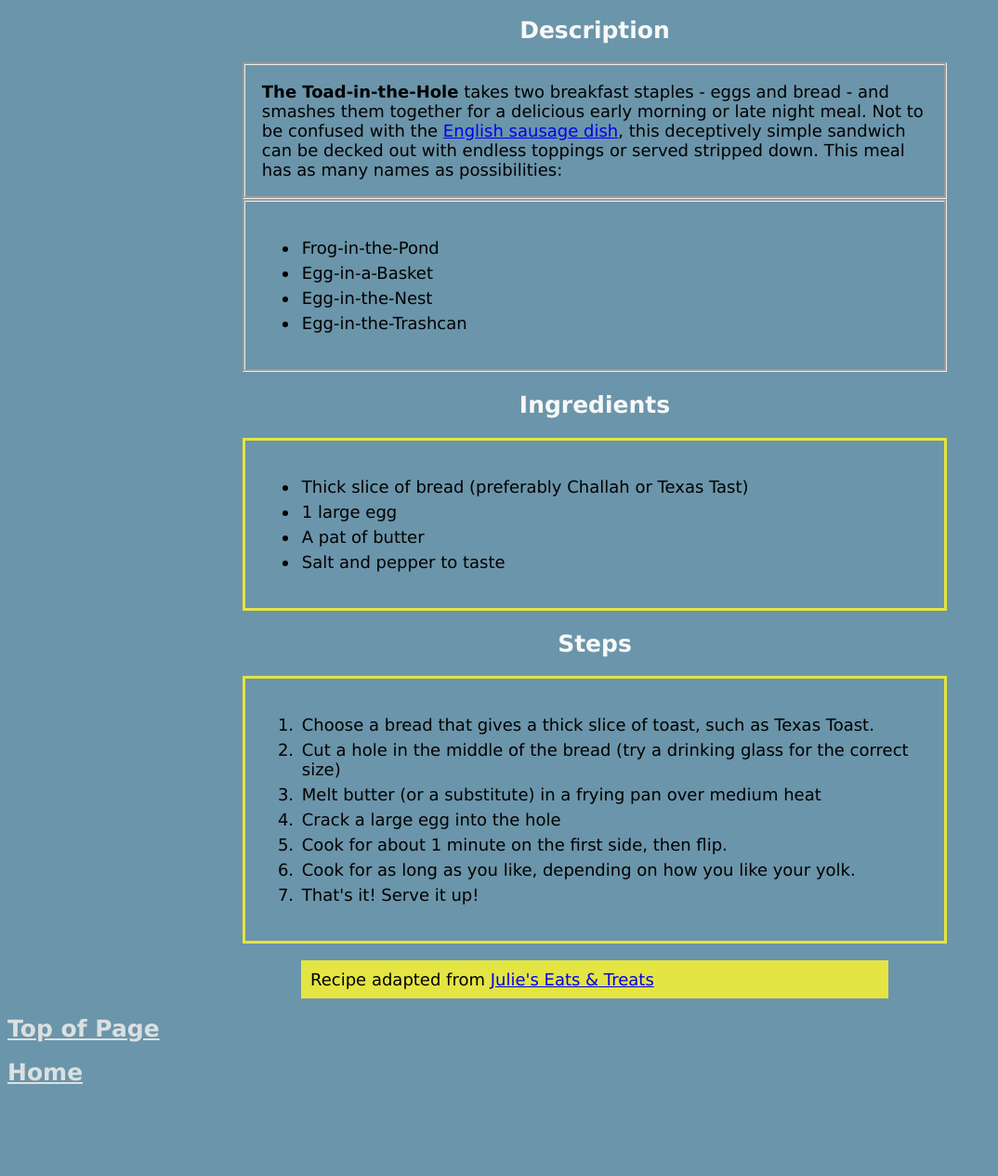
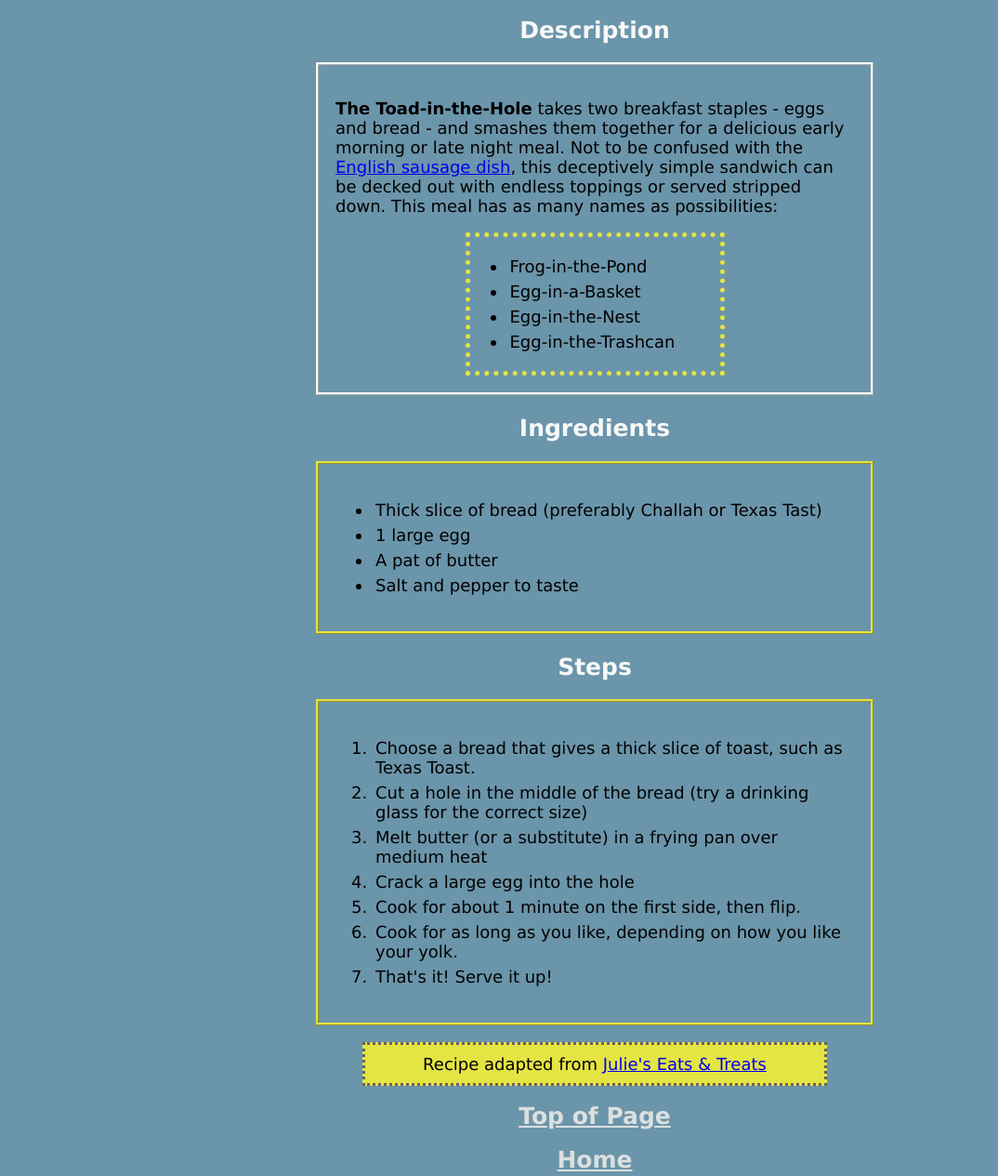
Before and after one commit to prolixmagus/odin-recipes, a plain HTML site: page recipes/toad-hole.html in a window 1280 px wide. Shown: the part 440-1705 px from the top of the page at 93% size, without its empty margins (0-1074 px from the left). Before the commit the page ends 1626 px from the top, so only its background shows below. Drawn offline with Linux system fonts and the light colour scheme.

```diff
--- a/css/style.css
+++ b/css/style.css
@@ -5,11 +5,21 @@
 }
 
 body {
-    background-color: rgb(107, 149, 170)
+    background-color: rgb(107, 149, 170);
+    width: 1000px;
+    margin: auto;
 }
 
 div {
-    margin: auto;
+    margin-right: auto;
+    margin-left: auto;
+}
+
+.inner-border {
+    border-style: dotted;
+    border-color: rgb(228, 228, 67);
+    border-width: 5px;
+    width: 50%;
 }
 
 h1 {
@@ -34,12 +44,13 @@
     text-align: left;
     width: 60%;
     margin: auto;
-    border-style: groove;
+    border-style: ridge;
+    border-color: white;
     padding: 1em;
 }
 
 .text.list {
-    border-style: solid;
+    border-style: ridge;
     border-color: rgb(228, 228, 67);
 }
 
@@ -49,12 +60,15 @@
     width: 50%;
     margin-right: auto;
     margin-left: auto;
+    border-style: dotted;
+    border-color: rgb(107, 96, 96);
 }
 
 .img-size {
     display: block;
     margin-right: auto;
     margin-left: auto;
+    margin-bottom: 20px;
     width: 300px;
     height: 350px;
 }
@@ -67,5 +81,9 @@
 }
 
 .link.ref {
-    color:rgb(219, 224, 224)
+    color:rgb(219, 224, 224);
 }
+
+.center {
+    text-align: center;
+}
--- a/recipes/toad-hole.html
+++ b/recipes/toad-hole.html
@@ -9,18 +9,21 @@
         <h1>Toad-in-the-Hole</h1>
         <img class="img-size" src="https://www.tasteofhome.com/wp-content/uploads/2017/09/exps5554_KAC2379526C05_16_5b_WEB.jpg?fit=700,1024" alt="egg inside toast on a red plat" />
 
+
         <h2>Description</h2>
-            <p class="text"><strong>The Toad-in-the-Hole</strong> takes two breakfast staples - eggs and bread - and smashes them together for a delicious early morning or late night meal. Not to be confused with
+            <div class="text">
+                <p><strong>The Toad-in-the-Hole</strong> takes two breakfast staples - eggs and bread - and smashes them together for a delicious early morning or late night meal. Not to be confused with
         the <a href="https://en.wikipedia.org/wiki/File:Toad_in_the_hole.jpg">English sausage dish</a>, this deceptively simple sandwich can be decked out with
         endless toppings or served stripped down. This meal has as many names as possibilities:
                 </p>
-            <div class="text">
+                    <div class="inner-border">
                         <ul>
                             <li>Frog-in-the-Pond</li>
                             <li>Egg-in-a-Basket</li>
                             <li>Egg-in-the-Nest</li>
                             <li>Egg-in-the-Trashcan</li>
                         </ul>
+                    </div>
             </div>
         </h2>
 
@@ -47,7 +50,7 @@
                 </ol>
             </div>
 
-        <div>
+        <div class="center">
             <p class="endnote"> Recipe adapted from <a href="https://www.julieseatsandtreats.com/egg-in-hole/">Julie's Eats & Treats</a></p>
             <p><a class="link ref" href="#top">Top of Page</a></p>
             <p><a class="link ref" href="../index.html">Home</a></p>
```
Also changed, not shown: index.html (+9 -2 lines), recipes/scrambled-salmon.html (+1 -1 lines), recipes/tortang.html (+1 -1 lines). Lines whose indentation alone changed are shown as unchanged.
